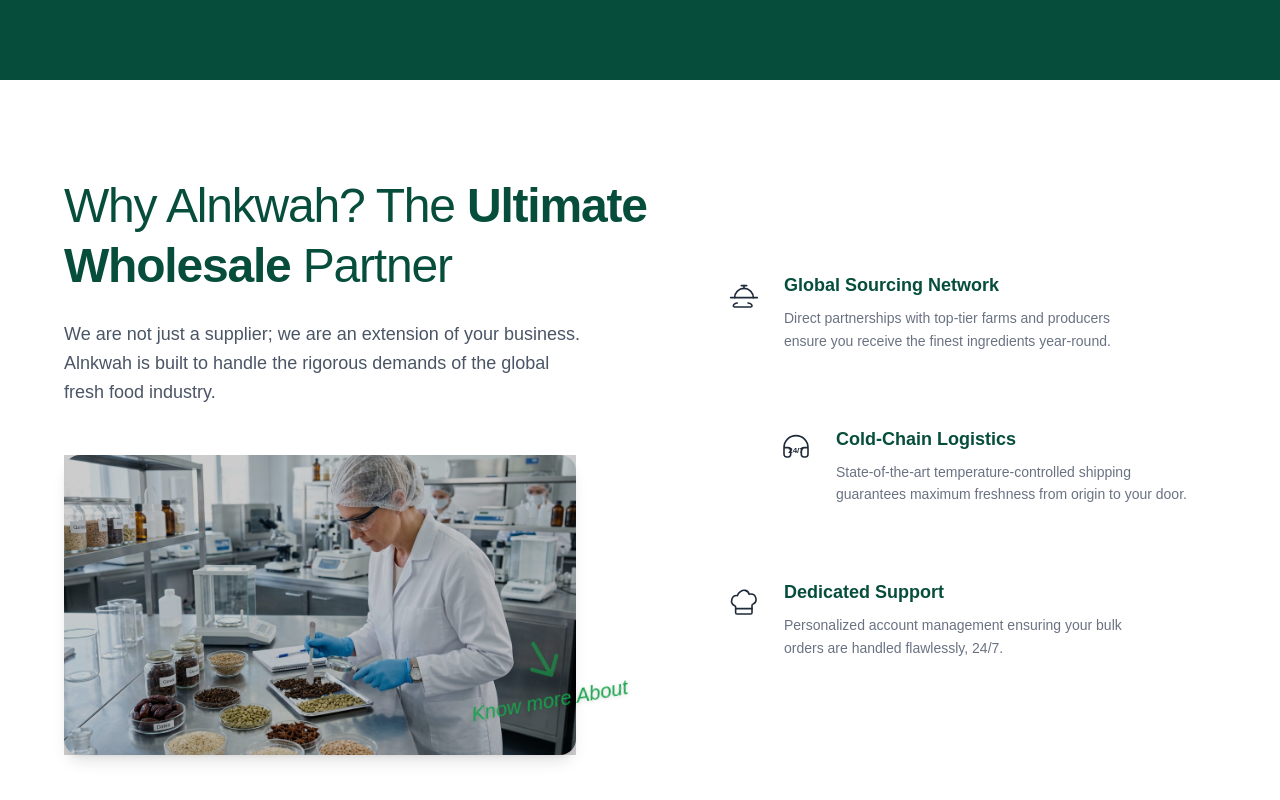
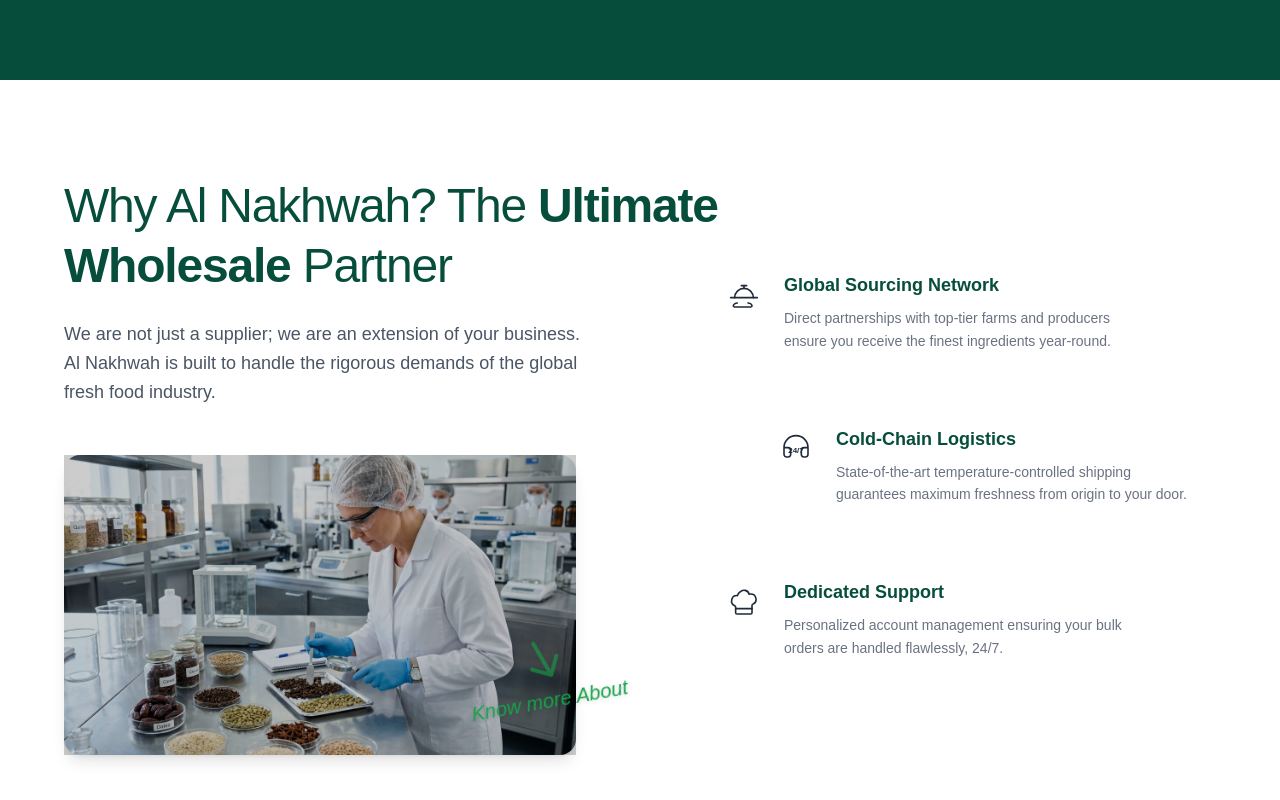
Before and after one commit to Shijastk/Al-Nakhwah, a Next.js app: page / in a window 1280 px wide. Shown: the part 2750-3550 px from the top of the page. Built offline with nearby package versions, Linux system fonts and the light colour scheme; a web font is replaced by a local one.

Commit message:
Update FeaturesSection.tsx

```diff
--- a/components/FeaturesSection.tsx
+++ b/components/FeaturesSection.tsx
@@ -36,11 +36,11 @@
           <div className="flex flex-col gap-8 pr-0 lg:pr-10">
             <div>
               <h2 className="text-4xl md:text-5xl font-normal leading-tight mb-6 tracking-tight whitespace-nowrap">
-                Why Alnkwah? The <strong className="font-bold">Ultimate</strong><br />
+                Why Al Nakhwah? The <strong className="font-bold">Ultimate</strong><br />
                 <strong className="font-bold">Wholesale</strong> Partner
               </h2>
               <p className="text-gray-600 text-lg leading-relaxed max-w-xl">
-                We are not just a supplier; we are an extension of your business. Alnkwah is built to handle the rigorous demands of the global fresh food industry.
+                We are not just a supplier; we are an extension of your business. Al Nakhwah is built to handle the rigorous demands of the global fresh food industry.
               </p>
             </div>
 
```
